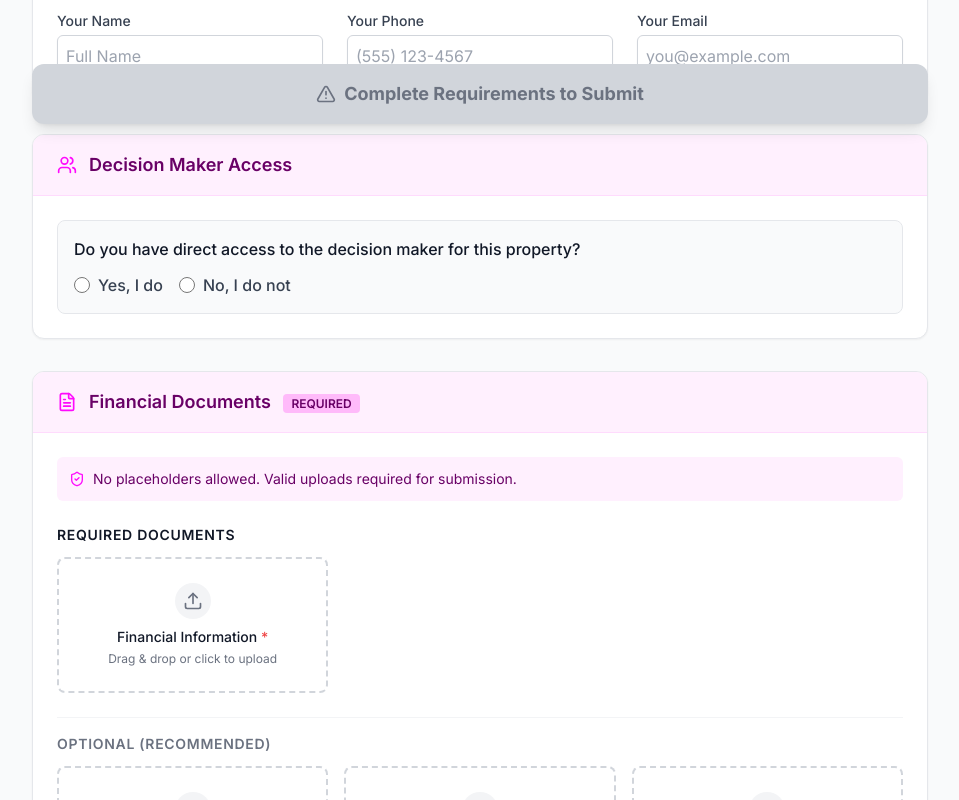
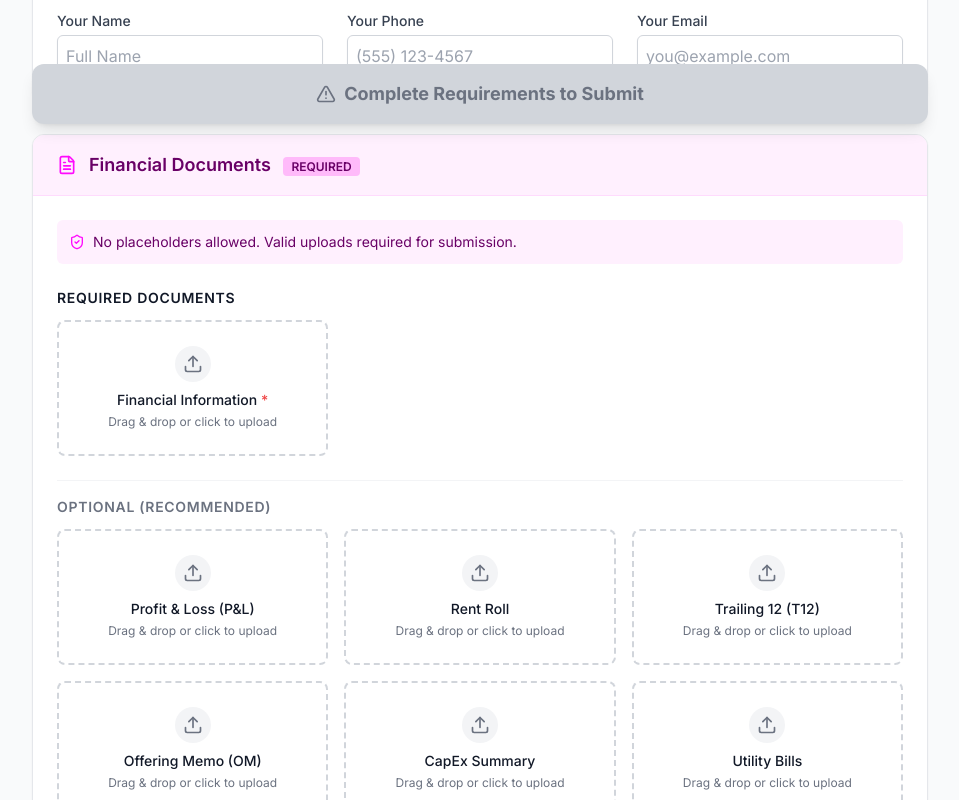
Before and after one commit to P3dr7/Commercial-Intake, a React (Vite) app: page / in a window 1280 px wide. Shown: the part 660-1460 px from the top of the page, without its empty margins (160-1119 px from the left). Built offline with nearby package versions, Linux system fonts and the light colour scheme.

Commit message:
refactor: remover seção de Decision Maker do formulário

```diff
--- a/App.tsx
+++ b/App.tsx
@@ -1,7 +1,6 @@
 import React, { useState, useEffect, useMemo } from 'react';
 import {
   Building2,
-  Users,
   User,
   FileText,
   CheckSquare,
@@ -15,7 +14,6 @@ import { FileUploadField } from './components/FileUploadField';
 import {
   DealFormData,
   PropertyType,
-  DecisionMakerRole,
   FileCategory,
   UploadedFile
 } from './types';
@@ -28,12 +26,6 @@ const INITIAL_DATA: DealFormData = {
   submitterName: '',
   submitterPhone: '',
   submitterEmail: '',
-  hasDirectAccess: null,
-  decisionMakerName: '',
-  decisionMakerRole: '',
-  decisionMakerPhone: '',
-  decisionMakerEmail: '',
-  confirmIntroduction: false,
   finalAcknowledgement: false,
 };
 
@@ -92,13 +84,6 @@ export default function App() {
     if (!formData.submitterName) errors.push("Your Name is required");
     if (!formData.submitterPhone) errors.push("Your Phone is required");
     if (!formData.submitterEmail) errors.push("Your Email is required");
-
-    // Decision Maker (optional, but if hasDirectAccess is true, some fields are required)
-    if (formData.hasDirectAccess === true) {
-      if (!formData.decisionMakerName) errors.push("Decision Maker Name is required");
-      if (!formData.decisionMakerRole) errors.push("Decision Maker Role is required");
-      if (!formData.confirmIntroduction) errors.push("Introduction confirmation is required");
-    }
 
     // Files
     const uploadedCategories = new Set(files.map(f => f.category));
@@ -187,7 +172,6 @@ export default function App() {
             <ul className="list-disc pl-4 space-y-1">
               <li>Property: {formData.propertyName}</li>
               <li>Submitted by: {formData.submitterName} ({formData.submitterEmail})</li>
-              {formData.decisionMakerName && <li>Decision Maker: {formData.decisionMakerName} ({formData.decisionMakerRole})</li>}
               <li>Files: {files.length} documents uploaded</li>
             </ul>
           </div>
@@ -308,110 +292,6 @@ export default function App() {
                   placeholder="you@example.com"
                 />
               </div>
-            </div>
-          </div>
-
-          {/* Section 2: Decision Maker Access */}
-          <div className="bg-white rounded-xl shadow-sm border border-gray-200 overflow-hidden relative">
-             <div className="bg-brand-50 px-6 py-4 border-b border-brand-100 flex items-center gap-3">
-              <Users className="text-brand-500 w-5 h-5" />
-              <h2 className="text-lg font-semibold text-brand-900">Decision Maker Access</h2>
-            </div>
-
-            <div className="p-6 space-y-6">
-              <div className="bg-gray-50 p-4 rounded-lg border border-gray-200">
-                <label className="block text-base font-medium text-gray-900 mb-3">
-                  Do you have direct access to the decision maker for this property?
-                </label>
-                <div className="flex gap-4">
-                  <label className="flex items-center gap-2 cursor-pointer">
-                    <input
-                      type="radio"
-                      name="hasDirectAccess"
-                      className="w-4 h-4 text-brand-500 border-gray-300 focus:ring-brand-500"
-                      checked={formData.hasDirectAccess === true}
-                      onChange={() => handleInputChange('hasDirectAccess', true)}
-                    />
-                    <span className="text-gray-700 font-medium">Yes, I do</span>
-                  </label>
-                  <label className="flex items-center gap-2 cursor-pointer">
-                    <input
-                      type="radio"
-                      name="hasDirectAccess"
-                      className="w-4 h-4 text-red-600 border-gray-300 focus:ring-red-500"
-                      checked={formData.hasDirectAccess === false}
-                      onChange={() => handleInputChange('hasDirectAccess', false)}
-                    />
-                    <span className="text-gray-700 font-medium">No, I do not</span>
-                  </label>
-                </div>
-              </div>
-
-              {formData.hasDirectAccess === true && (
-                <div className="space-y-6 animate-in fade-in slide-in-from-top-4 duration-300">
-                  <div className="grid grid-cols-1 md:grid-cols-2 gap-6">
-                    <div>
-                      <label className="block text-sm font-medium text-gray-700 mb-1">Decision Maker Name</label>
-                      <input
-                        type="text"
-                        required
-                        value={formData.decisionMakerName}
-                        onChange={(e) => handleInputChange('decisionMakerName', e.target.value)}
-                        className="w-full rounded-md border-gray-300 shadow-sm focus:border-brand-500 focus:ring-brand-500 border p-2 bg-white text-gray-900"
-                      />
-                    </div>
-                    <div>
-                      <label className="block text-sm font-medium text-gray-700 mb-1">Role</label>
-                      <select
-                        required
-                        value={formData.decisionMakerRole}
-                        onChange={(e) => handleInputChange('decisionMakerRole', e.target.value)}
-                        className="w-full rounded-md border-gray-300 shadow-sm focus:border-brand-500 focus:ring-brand-500 border p-2 bg-white text-gray-900"
-                      >
-                        <option value="" className="text-gray-500">Select Role...</option>
-                        {Object.values(DecisionMakerRole).map(role => (
-                          <option key={role} value={role} className="text-gray-900">{role}</option>
-                        ))}
-                      </select>
-                    </div>
-                    <div>
-                      <label className="block text-sm font-medium text-gray-700 mb-1">Phone</label>
-                      <input
-                        type="tel"
-                        value={formData.decisionMakerPhone}
-                        onChange={(e) => handleInputChange('decisionMakerPhone', e.target.value)}
-                        className="w-full rounded-md border-gray-300 shadow-sm focus:border-brand-500 focus:ring-brand-500 border p-2 bg-white text-gray-900"
-                      />
-                    </div>
-                    <div>
-                      <label className="block text-sm font-medium text-gray-700 mb-1">Email</label>
-                      <input
-                        type="email"
-                        value={formData.decisionMakerEmail}
-                        onChange={(e) => handleInputChange('decisionMakerEmail', e.target.value)}
-                        className="w-full rounded-md border-gray-300 shadow-sm focus:border-brand-500 focus:ring-brand-500 border p-2 bg-white text-gray-900"
-                      />
-                    </div>
-                  </div>
-
-                  <div className="bg-yellow-50 border border-yellow-200 rounded-lg p-4">
-                     <label className="flex items-start gap-3 cursor-pointer">
-                      <div className="flex items-center h-5">
-                        <input
-                          type="checkbox"
-                          required
-                          checked={formData.confirmIntroduction}
-                          onChange={(e) => handleInputChange('confirmIntroduction', e.target.checked)}
-                          className="h-4 w-4 text-brand-500 border-gray-300 rounded focus:ring-brand-500"
-                        />
-                      </div>
-                      <span className="text-sm text-gray-800 font-medium">
-                        I confirm I can make a direct introduction to the decision maker if the deal progresses.
-                      </span>
-                    </label>
-                  </div>
-                </div>
-              )}
             </div>
           </div>
 
--- a/types.ts
+++ b/types.ts
@@ -2,12 +2,6 @@ export enum PropertyType {
   RV_PARK = 'RV Park',
   MHP = 'Mobile Home Park',
   MULTIFAMILY = 'Multifamily',
-}
-
-export enum DecisionMakerRole {
-  OWNER = 'Owner',
-  GP = 'GP (General Partner)',
-  MANAGING_PARTNER = 'Managing Partner',
 }
 
 export type FileCategory = 'rentRoll' | 't12' | 'pnl' | 'om' | 'capex' | 'utility' | 'financialInfo';
@@ -32,14 +26,6 @@ export interface DealFormData {
   submitterPhone: string;
   submitterEmail: string;
 
-  // Section 2
-  hasDirectAccess: boolean | null; // null = unanswered
-  decisionMakerName: string;
-  decisionMakerRole: DecisionMakerRole | '';
-  decisionMakerPhone: string;
-  decisionMakerEmail: string;
-  confirmIntroduction: boolean;
-
   // Section 3 (Files are stored in a separate state array, but logically part of the form)
 
   // Section 4
```
Also changed, not shown: api/submit-deal.js (+0 -10 lines).
